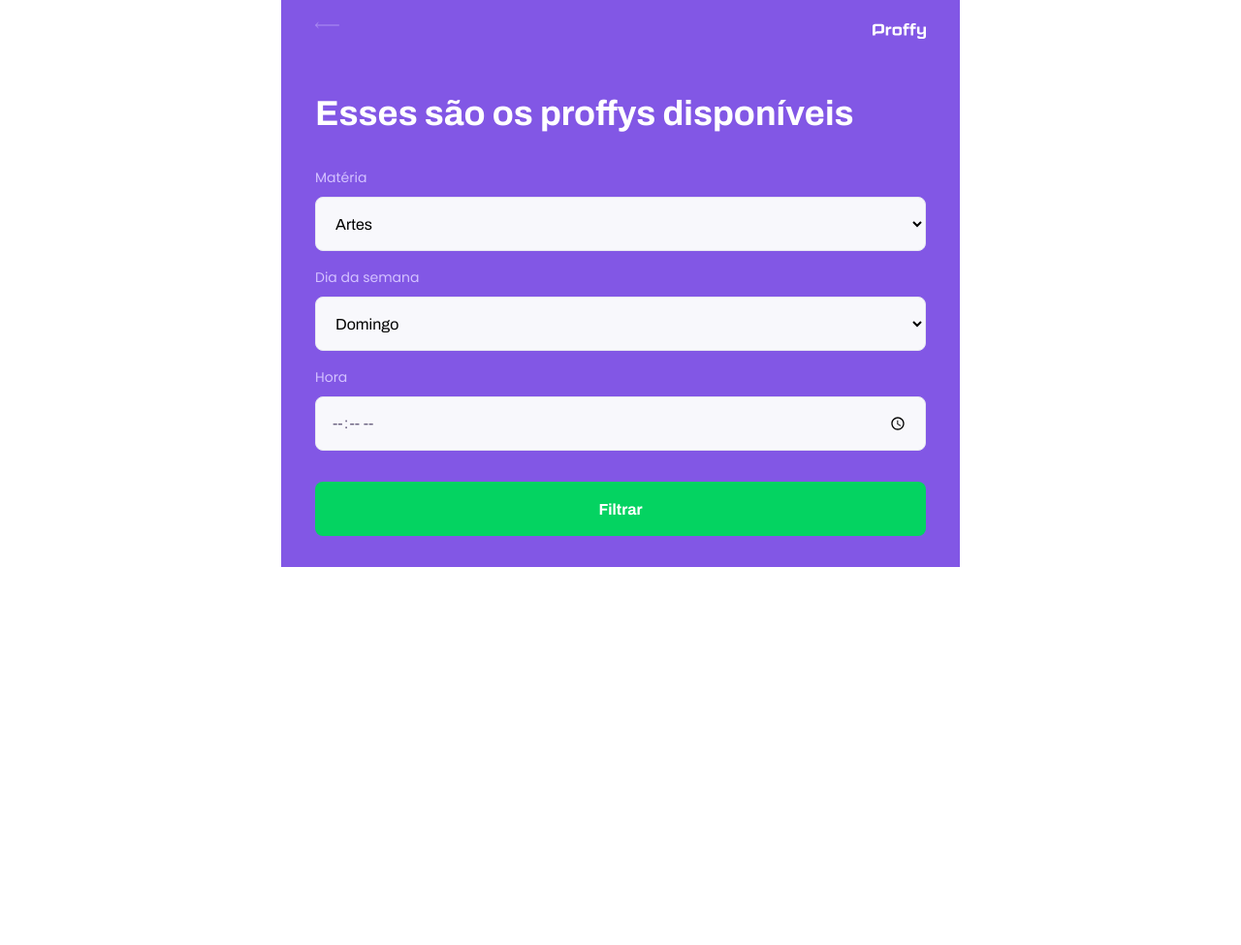
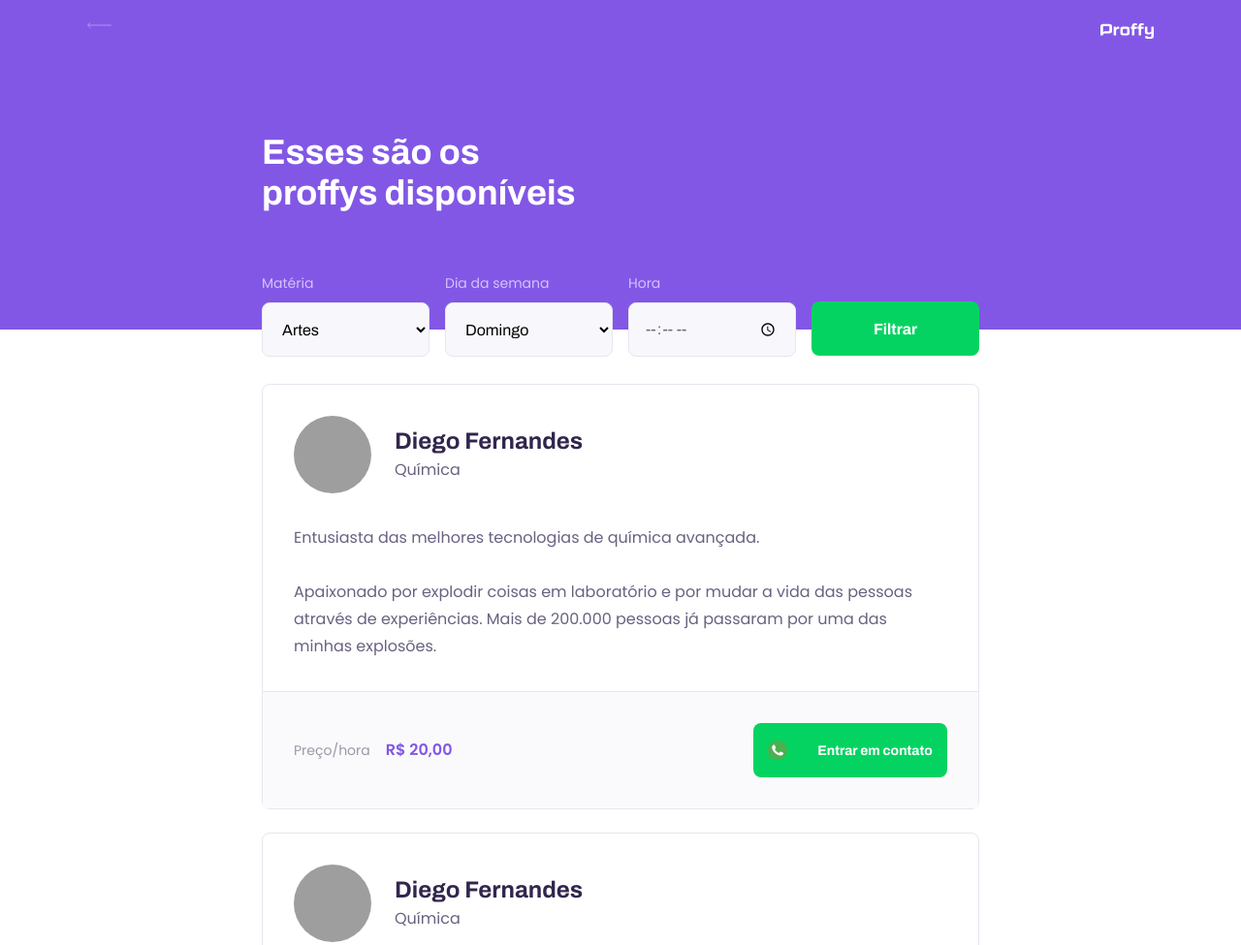
Before and after one commit to mgbatista/nlw-2nd-edition, a plain HTML site: page study.html in a window 1280 px wide. Shown: the top 975 px of the page at 97% size. Before the commit the page ends 800 px from the top, so only its background shows below. Drawn offline with Linux system fonts and the light colour scheme; grey boxes are pictures that could not be loaded.

Commit message:
Terceiro dia

```diff
--- a/study.html
+++ b/study.html
@@ -6,6 +6,8 @@
     <title>Proffy | Sua plataforma de estudos online</title>
 
     <link rel="stylesheet" href="/styles/main.css">
+    <link rel="stylesheet" href="/styles/partials/header.css">
+    <link rel="stylesheet" href="/styles/partials/forms.css">
     <link rel="stylesheet" href="/styles/partials/page-study.css">
 
     <link href="https://fonts.googleapis.com/css2?family=Archivo:wght@400;700&amp;family=Poppins:wght@400;600&amp;display=swap" rel="stylesheet">
@@ -63,6 +65,55 @@
                 </form>
             </div>
         </header>
+
+        <main>
+            <article class="teacher-item">
+                <header>
+        <img
+            src="https://avatars2.githubusercontent.com/u/2254731?s=460&amp;u=0ba16a79456c2f250e7579cb388fa18c5c2d7d65&amp;v=4"
+            alt="Diego Fernandes">
+        <div>
+            <strong>Diego Fernandes</strong>
+            <span>Química</span>
+        </div>
+    </header>
+
+    <p>Entusiasta das melhores tecnologias de química avançada.<br><br>Apaixonado por explodir coisas em laboratório e por mudar a vida das pessoas através de experiências. Mais de 200.000 pessoas já passaram por uma das minhas explosões.</p>
+
+    <footer>
+        <p>Preço/hora<strong>R$ 20,00</strong>
+        </p>
+        <button type="button">
+            <img src="/images/icons/whatsapp.svg" alt="Whatsapp">Entrar em contato
+        </button>
+    </footer>
+
+            </article class="teacher-item">
+
+            <article class="teacher-item">
+                <header>
+        <img
+            src="https://avatars2.githubusercontent.com/u/2254731?s=460&amp;u=0ba16a79456c2f250e7579cb388fa18c5c2d7d65&amp;v=4"
+            alt="Diego Fernandes">
+        <div>
+            <strong>Diego Fernandes</strong>
+            <span>Química</span>
+        </div>
+    </header>
+
+    <p>Entusiasta das melhores tecnologias de química avançada.<br><br>Apaixonado por explodir coisas em laboratório e por mudar a vida das pessoas através de experiências. Mais de 200.000 pessoas já passaram por uma das minhas explosões.</p>
+
+    <footer>
+        <p>Preço/hora<strong>R$ 20,00</strong>
+        </p>
+        <button type="button">
+            <img src="/images/icons/whatsapp.svg" alt="Whatsapp">Entrar em contato
+        </button>
+    </footer>
+
+            </article class="teacher-item">
+
+        </main>
     </div>
 
 
--- /dev/null
+++ b/styles/partials/forms.css
@@ -0,0 +1,47 @@
+
+.select-block label,
+.input-block label,
+.textarea-block label {
+    font-size: 1.4rem;
+    color: var(--color-text-complement);
+}
+
+.input-block input,
+.select-block select,
+.textarea-block textarea {
+    width: 100%;
+    height: 5.6rem;
+    margin-top: 0.8rem;
+    border-radius: 0.8rem;
+    background: var(--color-input-background);
+    border: 1px solid var(--color-line-in-white);
+    outline: 0;
+    padding: 0 1.6rem;
+    font: 1.6rem Archivo;
+
+}
+
+.textarea-block textarea {
+    padding: 1.2rem 1.6rem;
+    height: 16rem;
+
+    resize: vertical;
+}
+
+.input-block,
+.textarea-block {
+    position: relative;
+}
+
+.input-block:focus-within::after,
+.textarea-block:focus-within::after {
+    content:"";
+
+    width: calc(100% - 3.2rem);
+    height: 2px;
+    background: var(--color-primary-light);
+
+    position: absolute;
+    left: 1.6rem;
+    bottom: 0px;
+}
--- /dev/null
+++ b/styles/partials/header.css
@@ -0,0 +1,84 @@
+
+.page-header {
+    background-color: var(--color-primary);
+
+    display: flex;
+    flex-direction: column;
+}
+
+.page-header .top-bar-container {
+    width: 90%;
+    margin: 0 auto;
+
+    display: flex;
+    align-items: center;
+    justify-content: space-between;
+
+    padding: 1.6rem 0;
+}
+
+.page-header .top-bar-container img {
+    height: 1.6rem;
+}
+
+.page-header .top-bar-container a {
+    height: 3.2rem;
+    transition: opacity 0.2s;
+}
+
+.page-header .top-bar-container a:hover {
+    opacity: 0.6;
+}
+
+.page-header .top-bar-container > img {
+    height: 1.6rem;
+}
+
+.page-header .header-content {
+    width: 90%;
+    margin: 3.2rem auto;
+
+    position: relative;
+}
+
+.page-header .header-content strong {
+    font: 700 3.6rem Archivo;
+    line-height: 4.2rem;
+    color: var(--color-title-in-primary);
+}
+
+.page-header .header-content p{
+    max-width: 30rem;
+    font-size: 1.6rem;
+    line-height: 2.6rem;
+    color: var(--color-text-in-primary);
+    margin-top: 2.4rem;
+}
+
+@media (min-width:700px) {
+
+    .page-header {
+        height: 340px;
+    }
+
+    .page-header .top-bar-container {
+        max-width: 1100px;
+    }
+
+    .page-header .header-content {
+        max-width: 740px;
+        margin: 0 auto;
+
+        flex: 1 1;
+        padding-bottom: 48px;
+        display: flex;
+        flex-direction: column;
+        justify-content: center;
+    }
+
+    .page-header .header-content strong {
+        max-width: 350px;
+
+    }
+
+}
--- a/styles/partials/page-study.css
+++ b/styles/partials/page-study.css
@@ -3,51 +3,6 @@
     height: 100vh;
 }
 
-.page-header {
-    background-color: var(--color-primary);
-
-    display: flex;
-    flex-direction: column;
-}
-
-.page-header .top-bar-container {
-    width: 90%;
-    margin: 0 auto;
-
-    display: flex;
-    align-items: center;
-    justify-content: space-between;
-
-    padding: 1.6rem 0;
-}
-
-.page-header .top-bar-container img {
-    height: 1.6rem;
-}
-
-.page-header .top-bar-container a {
-    height: 3.2rem;
-    transition: opacity 0.2s;
-}
-
-.page-header .top-bar-container a:hover {
-    opacity: 0.6;
-}
-
-.page-header .top-bar-container img {
-    height: 1.6rem;
-}
-
-.page-header .header-content {
-    width: 90%;
-    margin: 3.2rem auto;
-}
-
-.page-header .header-content strong {
-    font: 700 3.6rem Archivo;
-    line-height: 4.2rem;
-    color: var(--color-title-in-primary);
-}
 
 #search-teachers {
     margin-top: 3.2rem;
@@ -82,38 +37,173 @@
     background-color: var(--color-secondary-dark);
 }
 
-.select-block label,
-.input-block label {
+
+#page-study main {
+    margin: 3.2rem auto;
+    width: 90%;
+}
+
+.teacher-item {
+    background-color: var(--color-box-base);
+    border: 1px solid var(--color-line-in-white);
+    border-radius: .8rem;
+    margin-top: 2.4rem;
+
+}
+
+.teacher-item header{
+    padding: 3.2rem 2rem;
+    display: flex;
+    align-items: center;
+
+}
+
+.teacher-item header img {
+    width: 8rem;
+    height: 8rem;
+    border-radius: 50%;
+}
+
+.teacher-item header div {
+    margin-left: 2.4rem;
+}
+
+.teacher-item header div strong {
+    font: 700 2.4rem Archivo;
+    display: block;
+    color: var(--color-text-title);
+}
+
+.teacher-item header div span {
+    font-size: 1.6rem;
+    display: block;
+    margin-top: .4rem;
+}
+
+.teacher-item > p {
+    padding: 0 2rem;
+    font-size: 1.6rem;
+    line-height: 2.8rem;
+}
+
+.teacher-item footer {
+    padding: 3.2rem 2rem;
+    background-color: var(--color-box-footer);
+    border-top: 1px solid var(--color-line-in-white);
+    margin-top: 3.2rem;
+
+    display: flex;
+    align-items: center;
+    justify-content: space-between;
+}
+
+.teacher-item footer p {
     font-size: 1.4rem;
+    line-height: 2.4rem;
     color: var(--color-text-complement);
 }
 
-.input-block input,
-.select-block select {
-    width: 100%;
-    height: 5.6rem;
-    margin-top: 0.8rem;
-    border-radius: 0.8rem;
-    background: var(--color-input-background);
-    border: 1px solid var(--color-line-in-white);
-    outline: 0;
-    padding: 0 1.6rem;
-    font: 1.6rem Archivo;
-
+.teacher-item footer p strong {
+    font-size: 1.6rem;
+    color: var(--color-primary);
+    display: block;
 }
 
-.input-block {
-    position: relative;
+.teacher-item footer button {
+    width: 20rem;
+    height: 5.6rem;
+    background: var(--color-secondary);
+    color: var(--color-button-text);
+    border: 0;
+    border-radius: .8rem;
+    cursor: pointer;
+    font: 700 1.4rem Archivo;
+
+    display: flex;
+    align-items: center;
+    justify-content: space-evenly;
+
+    text-decoration: none;
+
+    transition: background 0.2s;
+    margin-left: 1.6rem;
 }
 
-.input-block:focus-within::after{
-    content:"";
+.teacher-item footer button:hover {
+    background: var(--color-secondary-dark);
+}
 
-    width: calc(100% - 3.2rem);
-    height: 2px;
-    background: var(--color-primary-light);
-    position: absolute;
-    left: 1.6rem;
-    right: 1.6rem;
-    bottom: 0;
+@media (min-width:700px) {
+    #page-study #container {
+        max-width: 100vw;
+    }
+
+    .page-header {
+        height: 340px;
+    }
+
+    .page-header .top-bar-container {
+        max-width: 1100px;
+    }
+
+    .page-header .header-content {
+        max-width: 740px;
+        margin: 0 auto;
+
+        flex: 1 1;
+        padding-bottom: 48px;
+        display: flex;
+        flex-direction: column;
+        justify-content: center;
+    }
+
+    .page-header .header-content strong {
+        max-width: 350px;
+
+    }
+
+    .teacher-item header,
+    .teacher-item footer {
+        padding: 32px;
+    }
+
+    #search-teachers {
+        display: grid;
+        grid-template-columns: repeat(4, 1fr);
+        gap: 16px;
+        position: absolute;
+        bottom: -28px;
+    }
+
+    #page-study main {
+        padding: 32px 0;
+        max-width: 740px;
+        margin: 0 auto;
+
+    }
+
+    #search-teachers .select-block {
+        margin-bottom: 0;
+    }
+
+    .teacher-item > p {
+        padding: 0 32px;
+    }
+
+    .teacher-item footer p strong {
+        display: initial;
+        margin-left: 16px;
+
+    }
+
+    .teacher-item footer .button {
+        width: 245px;
+        font-size: 16px;
+        justify-content: center;
+        font-weight: 600;
+    }
+
+    .teacher-item footer button img {
+        margin-right: 16px;
+    }
 }
```
Also changed, not shown: give-classes.html (added, +98 -0 lines), index.html (+4 -0 lines), styles/partials/page-give-classes.css (added, +64 -0 lines).
